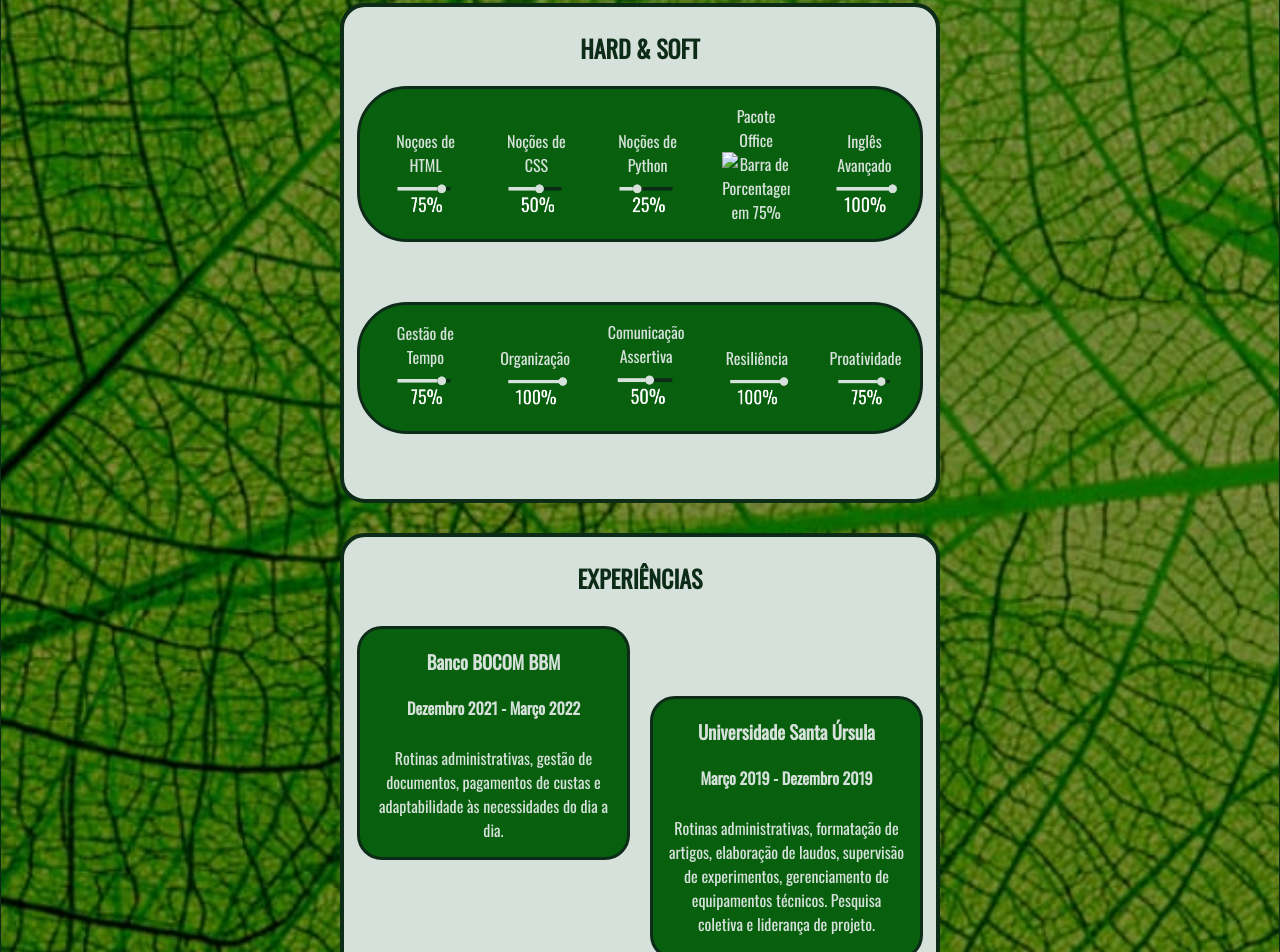
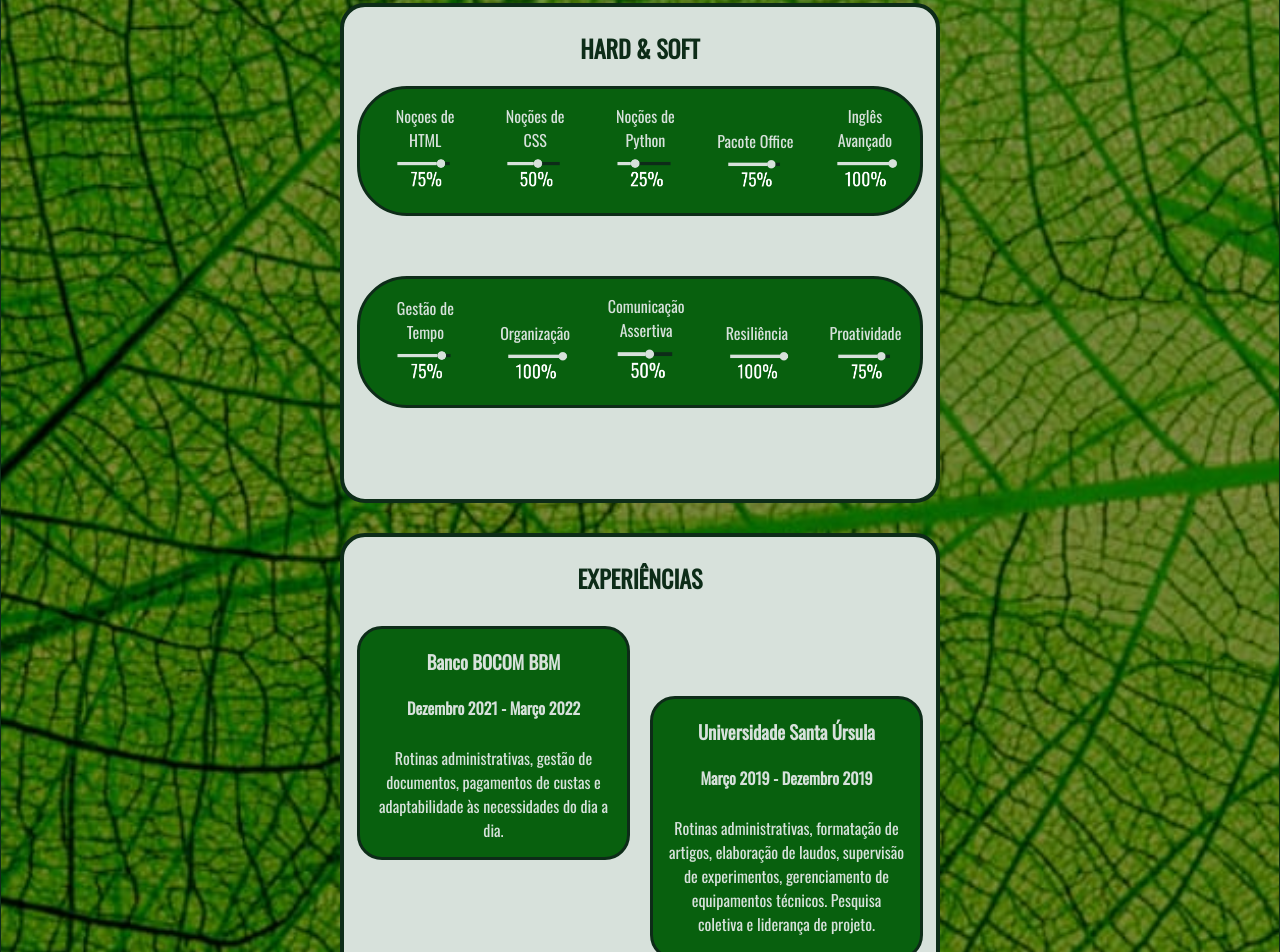
Before and after one commit to jonathanfalcao/meu-projeto-resilia, a plain HTML site: page index.html in a window 1280 px wide. Shown: the part 1232-2184 px from the top of the page. Drawn offline with nearby package versions, Linux system fonts and the light colour scheme; the site is published under a folder, as on GitHub Pages, so addresses that start at the root find nothing.

Commit message:
Última alteração - img

```diff
--- a/index.html
+++ b/index.html
@@ -99,7 +99,7 @@
               class="porcentagens" />
           </p>
           <p>
-            Pacote Office <img src="/img/setentaecincoporcento.png" alt="Barra de Porcentagem em 75%"
+            Pacote Office <img src="img/setentaecincoporcento.png" alt="Barra de Porcentagem em 75%"
               class=porcentagens />
           </p>
           <p>
```
